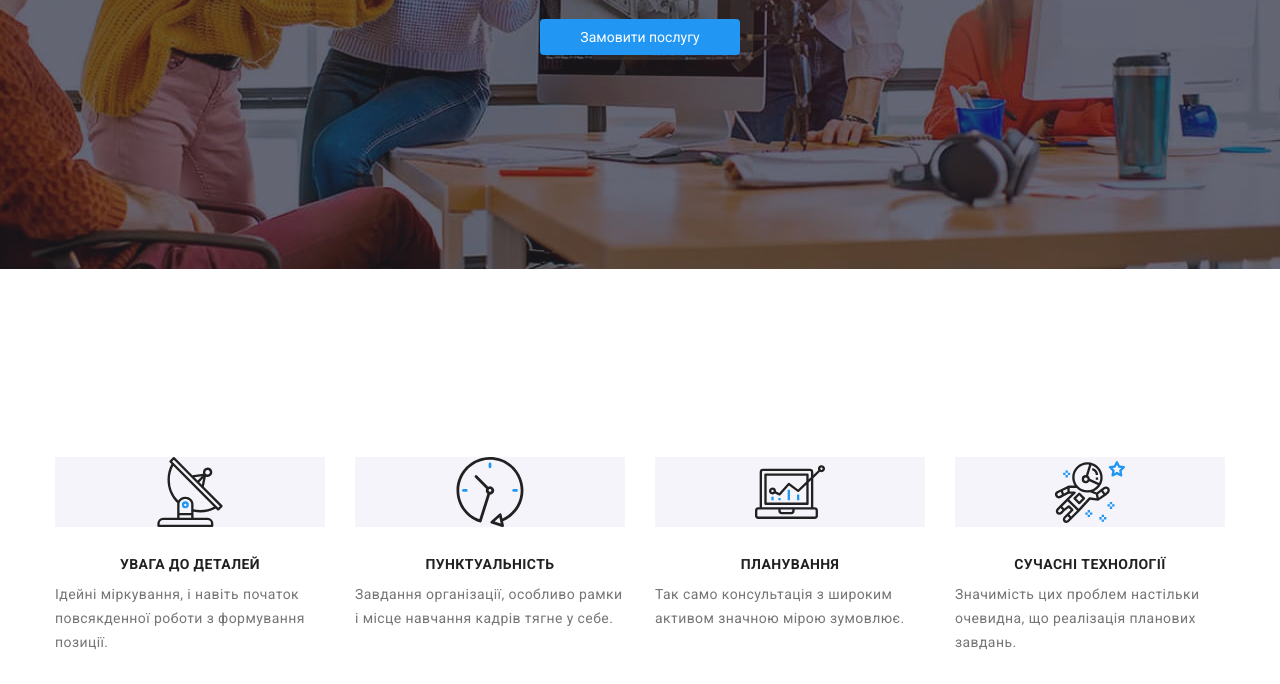
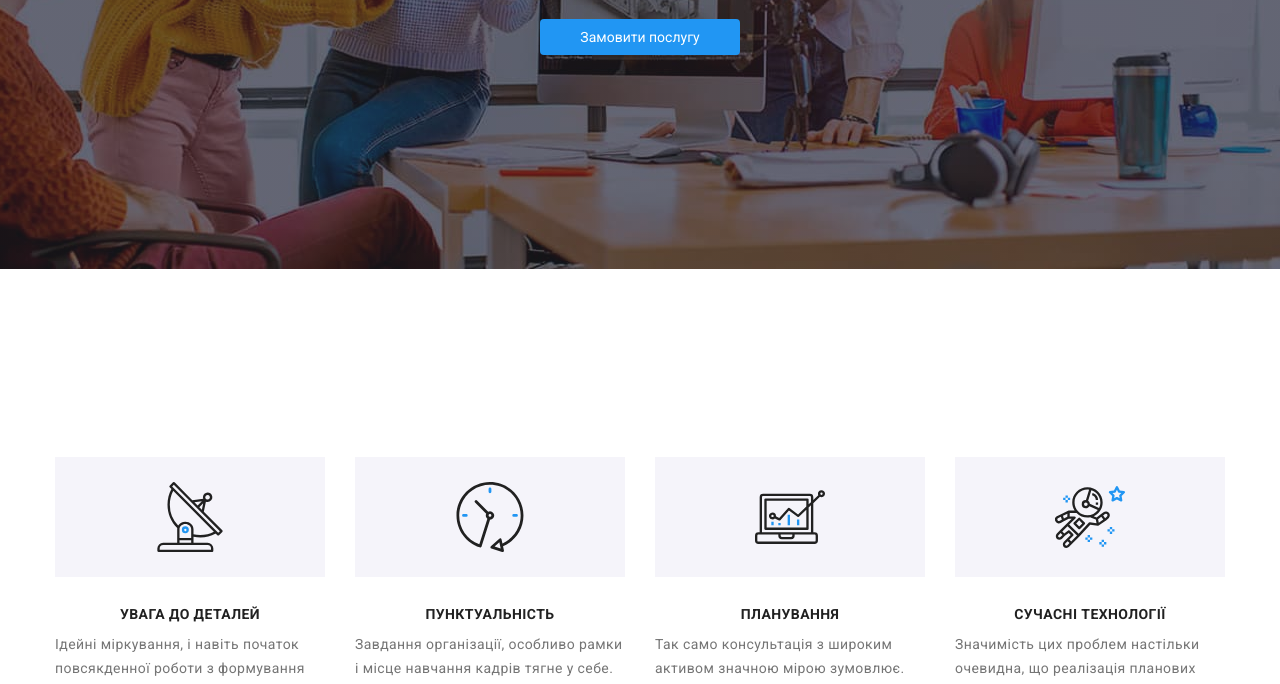
Before and after one commit to bernatskak/-bernatskak-goit-markup-hw-08, a plain HTML site: page index.html in a window 1280 px wide. Shown: the part 416-1100 px from the top of the page. Drawn offline with nearby package versions, Linux system fonts and the light colour scheme.

Commit message:
correct feature item

```diff
--- a/sass/layout/_feature.scss
+++ b/sass/layout/_feature.scss
@@ -12,6 +12,7 @@
   display: flex;
   flex-wrap: wrap;
   gap: 30px;
+
   .title {
     margin-top: 30px;
     font-weight: 700;
@@ -53,6 +54,6 @@
   align-items: center;
 
   width: 100%;
-  height: auto;
+  height: 120px;
   background-color: $BadgeBgColor;
 }
```
Also changed, not shown: css/main.css, css/main.min.css, 2 other files.
